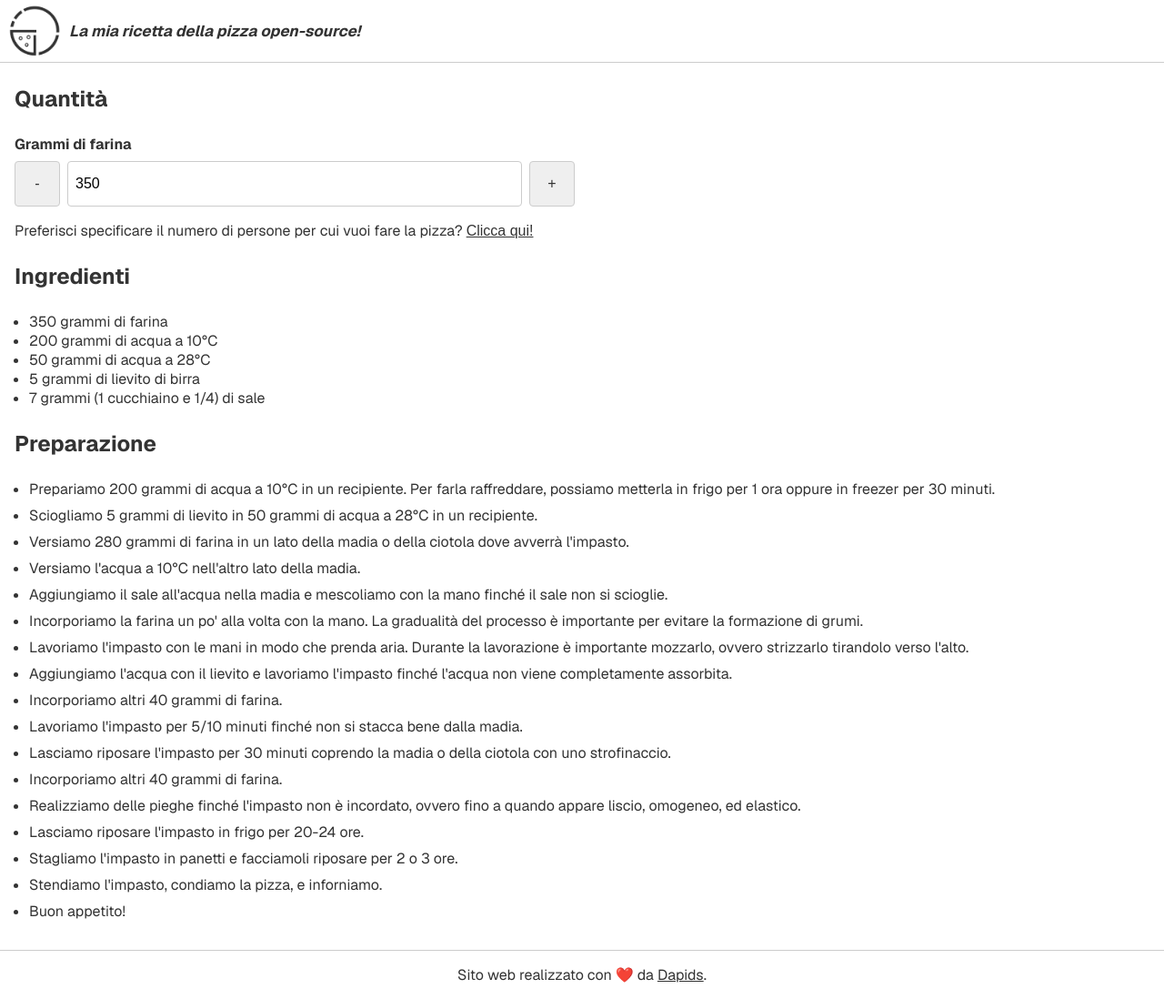
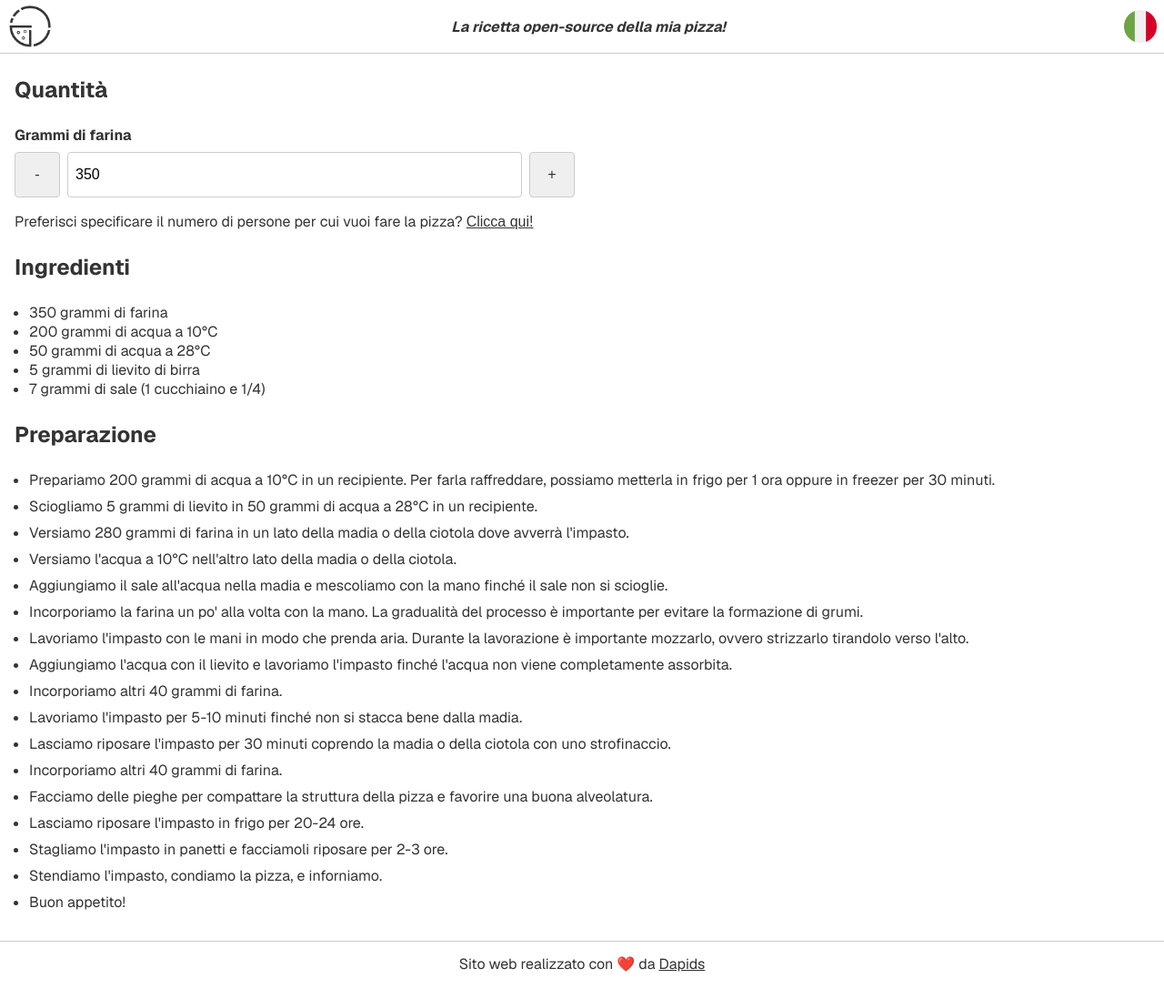
Before and after one commit to dapids/my-pizza, a Next.js app: page / in a window 1280 px wide. Shown: the whole page at 91% size. Built offline with nearby package versions, Linux system fonts and the light colour scheme.

Commit message:
Add English version

```diff
--- /dev/null
+++ b/src/app/Teaspoons.tsx
@@ -0,0 +1,48 @@
+import { Translation } from '@/app/Translation'
+
+type Props = {
+  language: 'en' | 'it'
+  teaspoons: number
+}
+
+const amounts = [{
+  amount: '',
+  value: 0,
+}, {
+  amount: '1/4',
+  value: 0.25,
+}, {
+  amount: '1/2',
+  value: 0.5,
+}, {
+  amount: '3/4',
+  value: 0.75,
+}, {
+  amount: '1',
+  value: 1
+}]
+
+export const Teaspoons = ({ language, teaspoons }: Props) => {
+  const roundedTeaspoons = Math.round(teaspoons * 4) / 4;
+
+  const wholeAmount = Math.floor(roundedTeaspoons);
+  const decimalAmount = roundedTeaspoons - wholeAmount;
+
+  const closestAmount = amounts.reduce((closest, amount) => {
+    if (Math.abs(amount.value - decimalAmount) < Math.abs(closest.value - decimalAmount)) {
+      return amount;
+    }
+
+    return closest;
+  }, amounts[0]);
+
+  if (wholeAmount === 0) {
+    return <Translation language={language} translations={{ en: `${closestAmount.amount} teaspoon`, it: `${closestAmount.amount} di cucchiaino`}} />
+  }
+
+  if (wholeAmount === 1) {
+    return <Translation language={language} translations={{ en: closestAmount.amount ? `${wholeAmount} and ${closestAmount.amount} teaspoons` : `${wholeAmount} teaspoon`, it: closestAmount.amount ? `${wholeAmount} cucchiaino e ${closestAmount.amount}` : `${wholeAmount} cucchiaino`}} />
+  }
+
+  return <Translation language={language} translations={{ en: closestAmount.amount ? `${wholeAmount} and ${closestAmount.amount} teaspoons` : `${wholeAmount} teaspoons`, it: closestAmount.amount ? `${wholeAmount} cucchiaini e ${closestAmount.amount}` : `${wholeAmount} cucchiaini`}} />
+}
--- /dev/null
+++ b/src/app/Translation.tsx
@@ -0,0 +1,9 @@
+type Props = {
+  language: 'en' | 'it'
+  translations: {
+    en: string
+    it: string
+  }
+}
+
+export const Translation = ({ language, translations }: Props) => <>{translations[language]}</>
--- a/src/app/page.module.css
+++ b/src/app/page.module.css
@@ -1,19 +1,35 @@
+#container {
+  display: flex;
+  flex-direction: column;
+  justify-content: space-between;
+  min-height: 100vh;
+}
+
 #header {
   align-items: center;
   border-bottom: 1px solid #cccccc;
   display: flex;
   flex-direction: row;
-  justify-content: start;
+  justify-content: space-between;
   padding: 4px 8px;
 }
 
 #claim {
-  font-size: 17px;
+  font-size: 16px;
   font-style: italic;
   margin-left: 8px;
 }
 
+#flag {
+  display: flex;
+  flex-direction: column;
+  justify-content: center;
+  margin-left: 8px;
+  text-decoration: none;
+}
+
 #main {
+  flex-grow: 1;
   padding: 0 16px 32px;
 }
 
@@ -51,6 +67,13 @@
 
 #footer {
   border-top: 1px solid #cccccc;
-  padding: 16px 8px;
-  text-align: center;
+  display: flex;
+  flex-direction: column;
+  height: 50px;
+  justify-content: center;
+  padding: 0 8px;
+
+  & div {
+    text-align: center;
+  }
 }
--- a/src/app/page.tsx
+++ b/src/app/page.tsx
@@ -2,6 +2,8 @@
 import Image from "next/image";
 import { ChangeEvent, useCallback, useState } from "react";
 import styles from "./page.module.css";
+import { Translation } from '@/app/Translation';
+import { Teaspoons } from '@/app/Teaspoons';
 
 const roundToNearestTen = (grams: number) => Math.round(grams / 10) * 10;
 
@@ -9,47 +11,17 @@ const getWaterGrams = (flourGrams: number) => flourGrams * 0.7;
 const getSaltGrams = (flourGrams: number) => Math.ceil(flourGrams * 0.02);
 const getYestGrams = (flourGrams: number) => Math.ceil(flourGrams * 0.012);
 
-const humanizeTeaspoons = (teaspoons: number) => {
-  const amounts = [{
-    amount: '',
-    value: 0,
-  }, {
-    amount: '1/4',
-    value: 0.25,
-  }, {
-    amount: '1/2',
-    value: 0.5,
-  }, {
-    amount: '3/4',
-    value: 0.75,
-  }, {
-    amount: '1',
-    value: 1
-  }]
+export default function Home() {
+  const [language, setLanguage] = useState<'en' | 'it'>('it');
 
-  const wholeAmount = Math.floor(teaspoons);
-  const decimalAmount = teaspoons - wholeAmount;
+  const toggleLanguage = useCallback(() => {
+    if (language === 'it') {
+      setLanguage('en');
+    } else {
+      setLanguage('it');
+    }
+  }, [language]);
 
-  const closestAmount = amounts.reduce((closest, amount) => {
-    if (Math.abs(amount.value - decimalAmount) < Math.abs(closest.value - decimalAmount)) {
-      return amount;
-    }
-
-    return closest;
-  }, amounts[0]);
-
-  if (wholeAmount === 0) {
-    return `${closestAmount.amount} di cucchiaino`;
-  }
-
-  if (wholeAmount === 1) {
-    return closestAmount.amount ? `${wholeAmount} cucchiaino e ${closestAmount.amount}` : `${wholeAmount} cucchiaino`;
-  }
-
-  return closestAmount.amount ? `${wholeAmount} cucchiaini e ${closestAmount.amount}` : `${wholeAmount} cucchiaini`;
-}
-
-export default function Home() {
   const defaultFlourGrams = 350;
   const [flourGramsSelected, setFlourGramsSelected] = useState(defaultFlourGrams);
 
@@ -90,120 +62,171 @@ export default function Home() {
   const coldWaterGrams = roundToNearestTen(waterGrams * 0.8);
   const warmWaterGrams = roundToNearestTen(waterGrams * 0.2);
   const saltGrams = getSaltGrams(flourGrams);
-  const saltTeaspoons = humanizeTeaspoons(saltGrams * 0.175);
   const yestGrams = getYestGrams(flourGrams);
 
   return (
-    <div>
+    <div id={styles.container}>
       <header id={styles.header}>
-        <Image src="/logo.png" alt="My Pizza logo" height={60} width={60} />
+        <Image src="/logo.png" alt="My Pizza logo" height={50} width={50} />
 
-        <h1 id={styles.claim}>La mia ricetta della pizza open-source!</h1>
+        <h1 id={styles.claim}>
+          <Translation language={language} translations={{
+            en: 'The open-source recipe of my pizza!',
+            it: 'La ricetta open-source della mia pizza!',
+          }} />
+        </h1>
+
+        <button id={styles.flag} onClick={toggleLanguage}>
+          {language === 'it' ? (
+            <Image src="/italian.png" alt="US flag" height={36} width={36} />
+          ) : (
+            <Image src="/english.png" alt="Italian flag" height={36} width={36} />
+          )}
+        </button>
       </header>
 
       <main id={styles.main}>
         <div>
-          <h2>Quantità</h2>
+          <h2>
+            <Translation language={language} translations={{ en: 'Quantity', it: 'Quantità' }} />
+          </h2>
 
           {peopleSelected ? (
             <div>
-              <label htmlFor="number-of-people">Numero di persone</label>
+              <label htmlFor="number-of-people">
+                <Translation language={language} translations={{ en: 'Number of people', it: 'Numero di persone' }} />
+              </label>
               <div className={styles.form}>
                 <button className={styles.button} disabled={numberOfPeopleSelected <= numberOfPeopleStep} onClick={onNumberOfPeopleChangeByButton(-numberOfPeopleStep)}>-</button>
                 <input className={styles.input} id="number-of-people" min={numberOfPeopleStep} onChange={onNumberOfPeopleChangeByInput} step={numberOfPeopleStep} type="number" value={numberOfPeopleSelected} />
                 <button className={styles.button} onClick={onNumberOfPeopleChangeByButton(numberOfPeopleStep)}>+</button>
               </div>
               <p>
-                Preferisci specificare la quantità di farina che vuoi utilizzare? <button onClick={onPeopleSelected(false)}>Clicca qui!</button>
+                <Translation language={language} translations={{ en: 'Do you prefer to specify the quantity of flour you want to use?', it: 'Preferisci specificare la quantità di farina che vuoi utilizzare?' }} />
+                {' '}
+                <button onClick={onPeopleSelected(false)}>
+                  <Translation language={language} translations={{ en: 'Click here!', it: 'Clicca qui!' }} />
+                </button>
               </p>
             </div>
           ) : (
             <div>
-              <label htmlFor="flour-grams">Grammi di farina</label>
+              <label htmlFor="flour-grams">
+                <Translation language={language} translations={{ en: 'Grams of flour', it: 'Grammi di farina' }} />
+              </label>
               <div className={styles.form}>
                 <button className={styles.button} disabled={flourGramsSelected <= flourGramsStep} onClick={onFlourGramsChangeByButton(-flourGramsStep)}>-</button>
                 <input className={styles.input} id="flour-grams" min={flourGramsStep} onChange={onFlourGramsChangeByInput} step={flourGramsStep} type="number" value={flourGramsSelected} />
                 <button className={styles.button} onClick={onFlourGramsChangeByButton(flourGramsStep)}>+</button>
               </div>
                 <p>
-                  Preferisci specificare il numero di persone per cui vuoi fare la pizza? <button onClick={onPeopleSelected(true)}>Clicca qui!</button>
+                  <Translation language={language} translations={{ en: 'Do you prefer to specify the number of people for which you want to make the pizza?', it: 'Preferisci specificare il numero di persone per cui vuoi fare la pizza?' }} />
+                  {' '}
+                  <button onClick={onPeopleSelected(true)}>
+                    <Translation language={language} translations={{ en: 'Click here!', it: 'Clicca qui!' }} />
+                  </button>
                 </p>
             </div>
           )}
         </div>
 
         <div>
-          <h2>Ingredienti</h2>
+          <h2>
+            <Translation language={language} translations={{ en: 'Ingredients', it: 'Ingredienti' }} />
+          </h2>
 
           <ul>
-            <li>{flourGrams} grammi di farina</li>
-            <li>{coldWaterGrams} grammi di acqua a 10°C</li>
-            <li>{warmWaterGrams} grammi di acqua a 28°C</li>
-            <li>{yestGrams} grammi di lievito di birra</li>
-            <li>{saltGrams} grammi ({saltTeaspoons}) di sale</li>
+            <li>
+              <Translation language={language} translations={{ en: `${flourGrams} grams of flour`, it: `${flourGrams} grammi di farina` }} />
+            </li>
+            <li>
+              <Translation language={language} translations={{ en: `${coldWaterGrams} grams of water at 10°C`, it: `${coldWaterGrams} grammi di acqua a 10°C` }} />
+            </li>
+            <li>
+              <Translation language={language} translations={{ en: `${warmWaterGrams} grams of water at 28°C`, it: `${warmWaterGrams} grammi di acqua a 28°C` }} />
+            </li>
+            <li>
+              {yestGrams} <Translation language={language} translations={{ en: 'grams of brewer\'s yeast', it: 'grammi di lievito di birra' }} />
+            </li>
+            <li>
+              {saltGrams} <Translation language={language} translations={{ en: 'grams of salt', it: 'grammi di sale' }} />
+              {' '}
+              {'('}
+              <Teaspoons language={language} teaspoons={saltGrams * 0.175} />
+              {')'}
+            </li>
           </ul>
         </div>
 
         <div>
-          <h2>Preparazione</h2>
+          <h2>
+            <Translation language={language} translations={{ en: 'Preparation', it: 'Preparazione' }} />
+          </h2>
 
           <ul className={styles.steps}>
             <li>
-              Prepariamo {coldWaterGrams} grammi di acqua a 10°C in un recipiente. Per farla raffreddare, possiamo metterla in frigo per 1 ora oppure in freezer per 30 minuti.
+              <Translation language={language} translations={{ en: `Prepare ${coldWaterGrams} grams of water at 10°C in a container. To cool it down, you can put it in the fridge for 1 hour or in the freezer for 30 minutes.`, it: `Prepariamo ${coldWaterGrams} grammi di acqua a 10°C in un recipiente. Per farla raffreddare, possiamo metterla in frigo per 1 ora oppure in freezer per 30 minuti.` }} />
             </li>
             <li>
-              Sciogliamo {yestGrams} grammi di lievito in {warmWaterGrams} grammi di acqua a 28°C in un recipiente.
+              <Translation language={language} translations={{ en: `Dissolve ${yestGrams} grams of yeast in ${warmWaterGrams} grams of water at 28°C in a container.`, it: `Sciogliamo ${yestGrams} grammi di lievito in ${warmWaterGrams} grammi di acqua a 28°C in un recipiente.` }} />
             </li>
             <li>
-              Versiamo {flourGramsFirstPart} grammi di farina in un lato della madia o della ciotola dove avverrà l&apos;impasto.
+              <Translation language={language} translations={{ en: `Pour ${flourGramsFirstPart} grams of flour on one side of the kneading trough or the bowl where the dough will be kneaded.`, it: `Versiamo ${flourGramsFirstPart} grammi di farina in un lato della madia o della ciotola dove avverrà l'impasto.` }} />
             </li>
             <li>
-              Versiamo l&apos;acqua a 10°C nell&apos;altro lato della madia.
+              <Translation language={language} translations={{ en: `Pour the water at 10°C on the other side of the kneading trough or the bowl.`, it: `Versiamo l'acqua a 10°C nell'altro lato della madia o della ciotola.` }} />
             </li>
             <li>
-              Aggiungiamo il sale all&apos;acqua nella madia e mescoliamo con la mano finché il sale non si scioglie.
+              <Translation language={language} translations={{ en: `Add salt to the water in the kneading trough and mix with your hand until the salt dissolves.`, it: `Aggiungiamo il sale all'acqua nella madia e mescoliamo con la mano finché il sale non si scioglie.` }} />
             </li>
             <li>
-              Incorporiamo la farina un po&apos; alla volta con la mano. La gradualità del processo è importante per evitare la formazione di grumi.
+              <Translation language={language} translations={{ en: `Incorporate the flour a little at a time with your hand. The gradualness of the process is important to avoid the formation of lumps.`, it: `Incorporiamo la farina un po' alla volta con la mano. La gradualità del processo è importante per evitare la formazione di grumi.` }} />
             </li>
             <li>
-              Lavoriamo l&apos;impasto con le mani in modo che prenda aria. Durante la lavorazione è importante mozzarlo, ovvero strizzarlo tirandolo verso l&apos;alto.
+              <Translation language={language} translations={{ en: `Work the dough with your hands so that it takes air. During processing it is important to squeeze it by pulling it upwards.`, it: `Lavoriamo l'impasto con le mani in modo che prenda aria. Durante la lavorazione è importante mozzarlo, ovvero strizzarlo tirandolo verso l'alto.` }} />
             </li>
             <li>
-              Aggiungiamo l&apos;acqua con il lievito e lavoriamo l&apos;impasto finché l&apos;acqua non viene completamente assorbita.
+              <Translation language={language} translations={{ en: `Add the water with the yeast and work the dough until the water is completely absorbed.`, it: `Aggiungiamo l'acqua con il lievito e lavoriamo l'impasto finché l'acqua non viene completamente assorbita.` }} />
             </li>
             <li>
-              Incorporiamo altri {flourGramsSecondPart} grammi di farina.
+              <Translation language={language} translations={{ en: `Incorporate another ${flourGramsSecondPart} grams of flour.`, it: `Incorporiamo altri ${flourGramsSecondPart} grammi di farina.` }} />
             </li>
             <li>
-              Lavoriamo l&apos;impasto per 5/10 minuti finché non si stacca bene dalla madia.
+              <Translation language={language} translations={{ en: `Work the dough for 5-10 minutes until it comes off well from the kneading trough.`, it: `Lavoriamo l'impasto per 5-10 minuti finché non si stacca bene dalla madia.` }} />
             </li>
             <li>
-              Lasciamo riposare l&apos;impasto per 30 minuti coprendo la madia o della ciotola con uno strofinaccio.
+              <Translation language={language} translations={{ en: `Let the dough rest for 30 minutes covering the kneading trough or the bowl with a cloth.`, it: `Lasciamo riposare l'impasto per 30 minuti coprendo la madia o della ciotola con uno strofinaccio.` }} />
             </li>
             <li>
-              Incorporiamo altri {flourGramsThirdPart} grammi di farina.
+              <Translation language={language} translations={{ en: `Incorporate another ${flourGramsThirdPart} grams of flour.`, it: `Incorporiamo altri ${flourGramsThirdPart} grammi di farina.` }} />
             </li>
             <li>
-              Realizziamo delle pieghe finché l&apos;impasto non è incordato, ovvero fino a quando appare liscio, omogeneo, ed elastico.
+              <Translation language={language} translations={{ en: `Make folds to compact the structure of the pizza and promote good leavening.`, it: `Facciamo delle pieghe per compattare la struttura della pizza e favorire una buona alveolatura.` }} />
             </li>
             <li>
-              Lasciamo riposare l&apos;impasto in frigo per 20-24 ore.
+              <Translation language={language} translations={{ en: `Let the dough rest in the fridge for 20-24 hours.`, it: `Lasciamo riposare l'impasto in frigo per 20-24 ore.` }} />
             </li>
             <li>
-              Stagliamo l&apos;impasto in panetti e facciamoli riposare per 2 o 3 ore.
+              <Translation language={language} translations={{ en: `Divide the dough into loaves and let them rest for 2-3 hours.`, it: `Stagliamo l'impasto in panetti e facciamoli riposare per 2-3 ore.` }} />
             </li>
             <li>
-              Stendiamo l&apos;impasto, condiamo la pizza, e inforniamo.
+              <Translation language={language} translations={{ en: `Roll out the dough, add the topping, and bake.`, it: `Stendiamo l'impasto, condiamo la pizza, e inforniamo.` }} />
             </li>
             <li>
-              Buon appetito!
+              <Translation language={language} translations={{ en: `Enjoy your pizza!`, it: `Buon appetito!` }} />
             </li>
           </ul>
         </div>
       </main>
       <footer id={styles.footer}>
-        Sito web realizzato con ❤️ da <a href="https://www.davidsorrentino.com">Dapids</a>.
+        <div>
+          <Translation language={language} translations={{
+            en: 'Website made with ❤️ by',
+            it: 'Sito web realizzato con ❤️ da',
+          }} />
+          {' '}
+          <a href="https://www.davidsorrentino.com">Dapids</a>
+        </div>
       </footer>
     </div>
   );
```
Also changed, not shown: public/english.png (added), public/italian.png (added).
